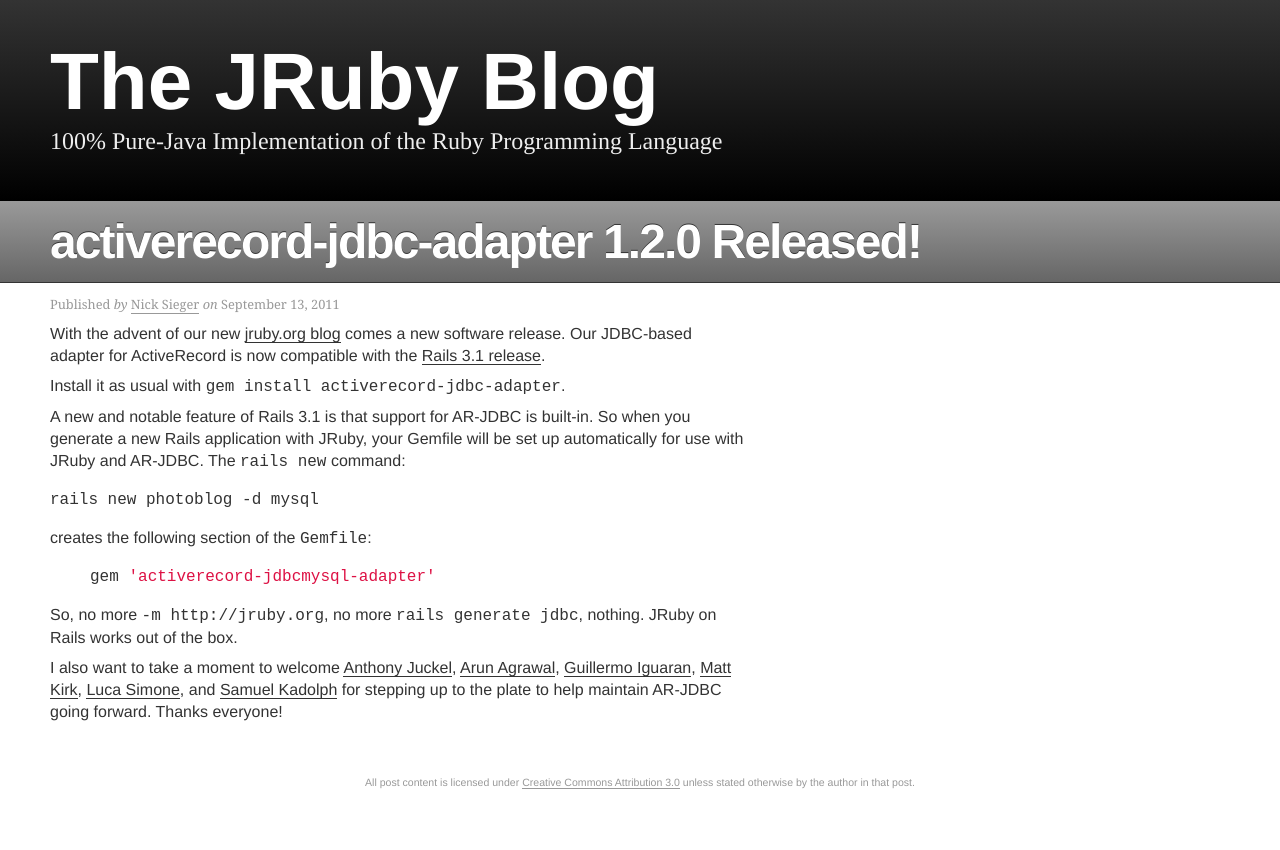
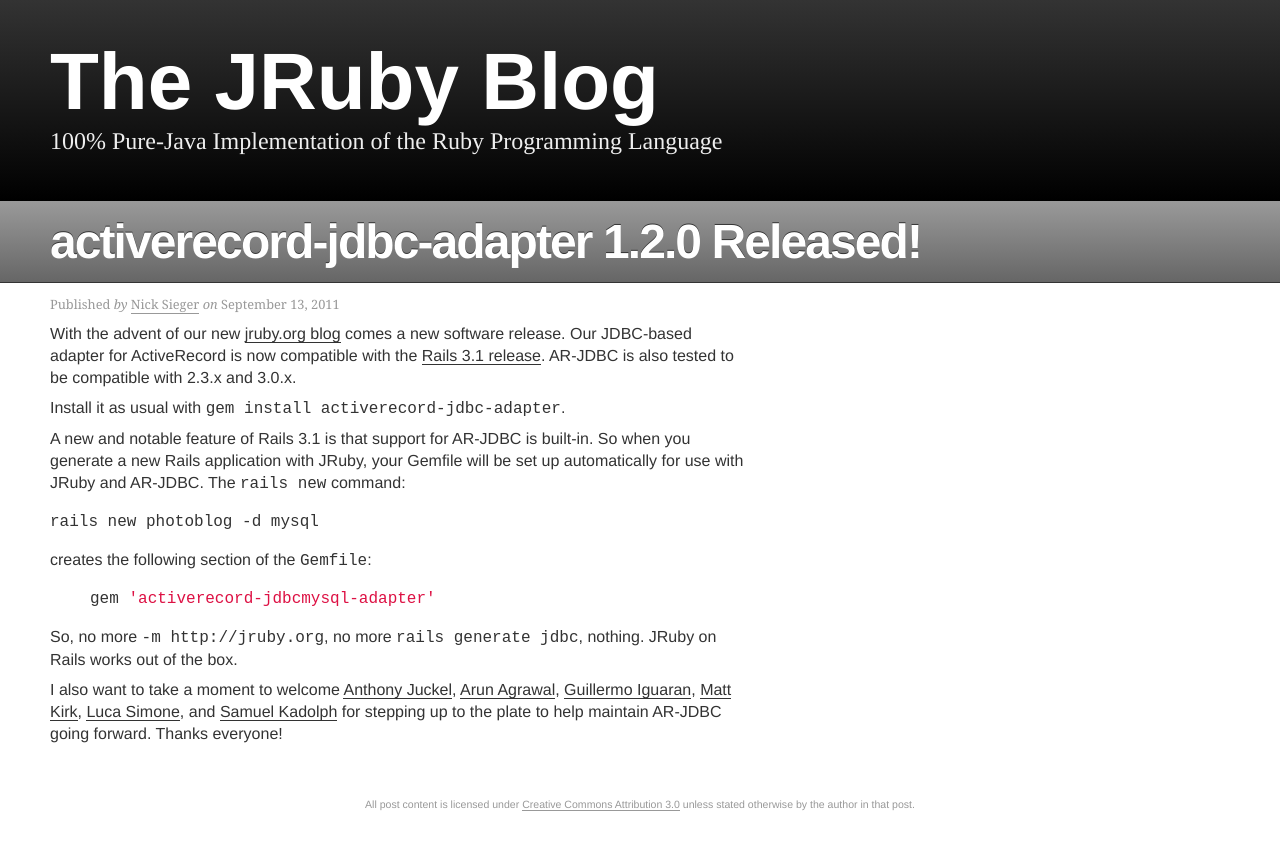
Before and after one commit to jruby/blog.jruby.org, a Jekyll site: the page built from _posts/2011-09-13-ar-jdbc-1-2-0-released.md, in a window 1280 px wide. Shown: the top 850 px of the page. Built offline with Jekyll 4.4.1, drawn with Linux system fonts in a browser that asks for light colours.

Commit message:
Report compatibility with older Rails releases

```diff
--- a/_posts/2011-09-13-ar-jdbc-1-2-0-released.md
+++ b/_posts/2011-09-13-ar-jdbc-1-2-0-released.md
@@ -6,7 +6,8 @@
 ---
 With the advent of our new [jruby.org blog](http://blog.jruby.org)
 comes a new software release. Our JDBC-based adapter for ActiveRecord
-is now compatible with the [Rails 3.1 release][rails31].
+is now compatible with the [Rails 3.1 release][rails31]. AR-JDBC is
+also tested to be compatible with 2.3.x and 3.0.x.
 
 Install it as usual with `gem install activerecord-jdbc-adapter`.
 
```
